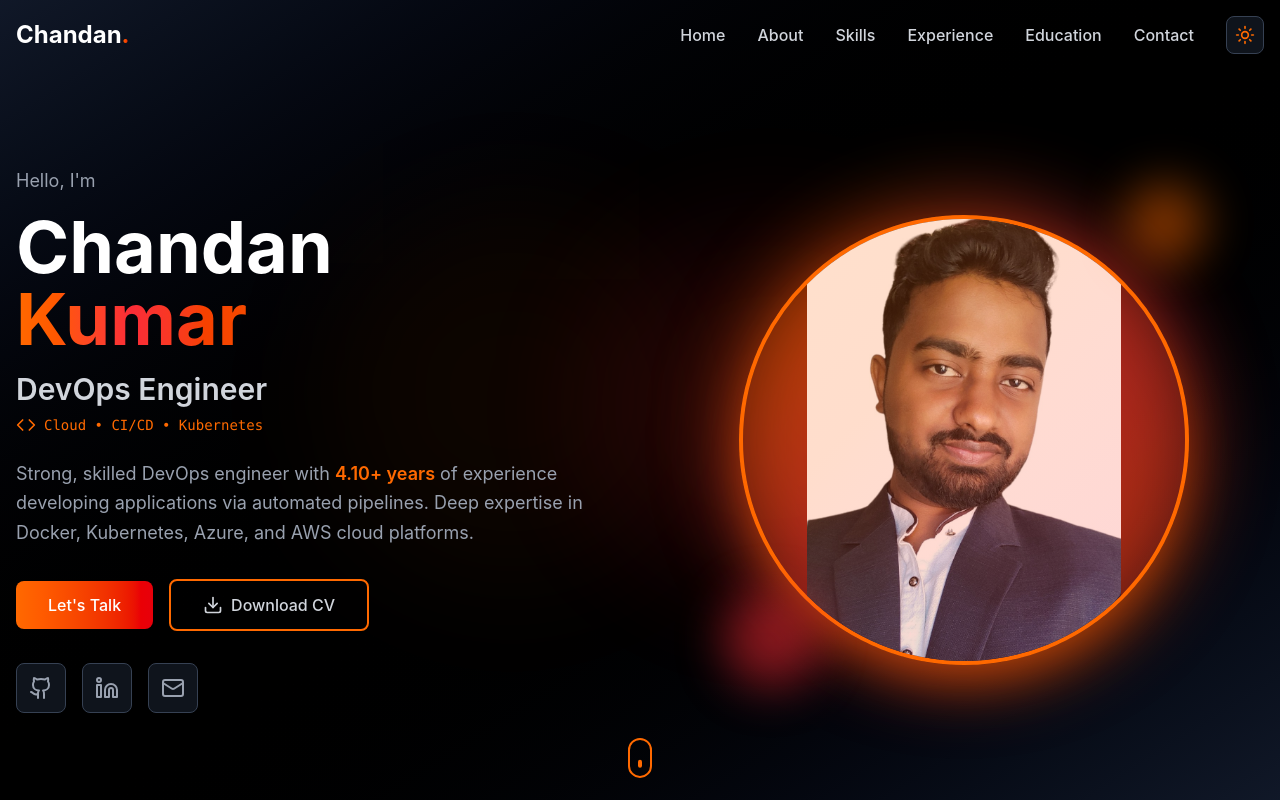
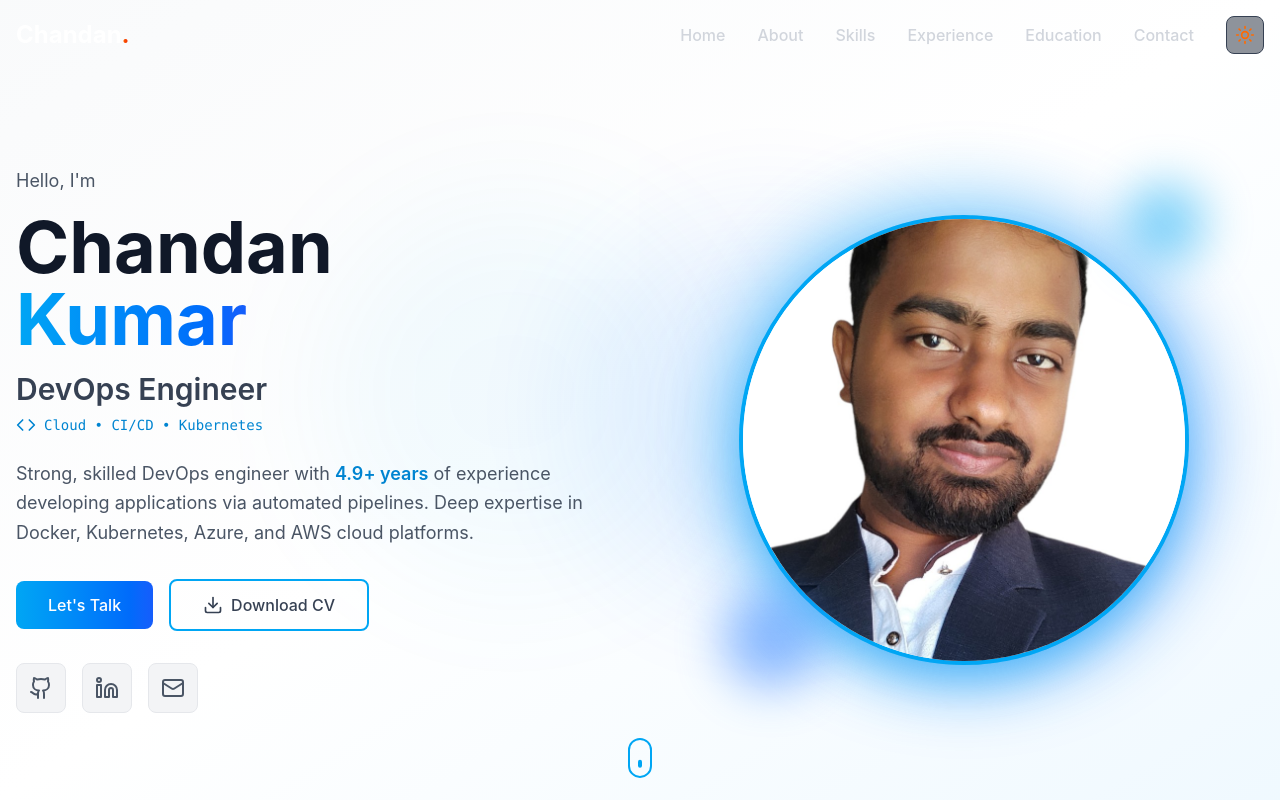
Before and after one commit to chandan0312/My-Portfolio, a React (Vite) app: page / in a window 1280 px wide. Shown: the top 800 px of the page. Built offline with nearby package versions, Linux system fonts and the light colour scheme.

Commit message:
new version

```diff
--- a/package.json
+++ b/package.json
@@ -45,6 +45,7 @@
     "date-fns": "3.6.0",
     "embla-carousel-react": "8.6.0",
     "input-otp": "1.4.2",
+    "jspdf": "^3.0.4",
     "lucide-react": "0.487.0",
     "motion": "12.23.24",
     "next-themes": "0.4.6",
@@ -69,7 +70,7 @@
     "vite": "6.3.5"
   },
   "peerDependencies": {
-    "react": "^18.3.1",
+    "react": "18.3.1",
     "react-dom": "18.3.1"
   },
   "peerDependenciesMeta": {
--- a/src/app/components/About.tsx
+++ b/src/app/components/About.tsx
@@ -5,7 +5,7 @@ export function About() {
   const highlights = [
     {
       icon: Server,
-      value: '4.10+',
+      value: '4.9+',
       label: 'Years Experience',
       color: 'from-orange-500 to-red-500',
     },
@@ -66,7 +66,7 @@ export function About() {
             </h3>
             <div className="space-y-4 text-gray-300 text-lg leading-relaxed">
               <p>
-                I am a <span className="text-orange-500 font-semibold">strong, skilled DevOps engineer</span> with 4.10 years of experience
+                I am a <span className="text-orange-500 font-semibold">strong, skilled DevOps engineer</span> with 4.9+ years of experience
                 developing, deploying, and managing applications using automated CI/CD pipelines across multiple environments. My expertise lies in
                 containerization, orchestration, and cloud infrastructure management, enabling scalable, reliable, and efficient application delivery.
               </p>
--- a/src/app/components/Contact.tsx
+++ b/src/app/components/Contact.tsx
@@ -103,7 +103,7 @@ export function Contact() {
             <div className="relative z-10">
               <h3 className="text-3xl md:text-4xl font-bold mb-4">Let's Work Together</h3>
               <p className="mb-8 text-orange-100 max-w-2xl mx-auto">
-                I'm always interested in hearing about new projects and opportunities.
+                I'm always interested in hearing about freelancing , new projects and opportunities.
                 Whether you have a question or just want to say hi, feel free to reach out!
               </p>
 
--- a/src/app/components/Footer.tsx
+++ b/src/app/components/Footer.tsx
@@ -15,7 +15,7 @@ export function Footer() {
                 <span className="bg-gradient-to-r from-orange-500 to-red-600 bg-clip-text text-transparent"> Kumar</span>
               </h3>
               <p className="text-gray-400 mb-4">
-                DevOps Engineer specializing in cloud infrastructure, containerization, and CI/CD automation.
+                DevOps Engineer specializing in CI/CD automation, Containerization, and Cloud.
               </p>
               <div className="flex gap-4">
                 <a
--- a/src/app/components/Hero.tsx
+++ b/src/app/components/Hero.tsx
@@ -1,16 +1,17 @@
 import { motion } from 'motion/react';
 import { Github, Linkedin, Mail, Download, Code } from 'lucide-react';
 import profileImage from '../../assets/c49d89cc3ba9dbd5284d66f0815ddfdd2cc8d3f6.png';
+import { generateCV } from '../utils/generateCV';
 
 export function Hero() {
   return (
     <section id="home" className="min-h-screen flex items-center justify-center relative overflow-hidden pt-20">
       {/* Background with gradient overlay */}
-      <div className="absolute inset-0 bg-gradient-to-br from-gray-900 via-black to-gray-900 dark:from-black dark:via-gray-950 dark:to-black" />
+      <div className="absolute inset-0 bg-gradient-to-br from-gray-50 via-white to-sky-50 dark:from-gray-900 dark:via-black dark:to-gray-900" />
 
       {/* Animated gradient orbs */}
-      <div className="absolute top-1/4 left-1/4 w-96 h-96 bg-orange-500/10 rounded-full blur-3xl animate-pulse" />
-      <div className="absolute bottom-1/4 right-1/4 w-96 h-96 bg-red-500/10 rounded-full blur-3xl animate-pulse" style={{ animationDelay: '1s' }} />
+      <div className="absolute top-1/4 left-1/4 w-96 h-96 bg-sky-500/10 dark:bg-orange-500/10 rounded-full blur-3xl animate-pulse" />
+      <div className="absolute bottom-1/4 right-1/4 w-96 h-96 bg-blue-500/10 dark:bg-red-500/10 rounded-full blur-3xl animate-pulse" style={{ animationDelay: '1s' }} />
 
       <div className="container mx-auto px-4 py-20 relative z-10">
         <div className="max-w-7xl mx-auto">
@@ -28,7 +29,7 @@ export function Hero() {
                 transition={{ delay: 0.2 }}
                 className="mb-4"
               >
-                <span className="text-lg text-gray-400">Hello, I'm</span>
+                <span className="text-lg text-gray-600 dark:text-gray-400">Hello, I'm</span>
               </motion.div>
 
               <motion.h1
@@ -37,9 +38,9 @@ export function Hero() {
                 transition={{ delay: 0.3 }}
                 className="text-5xl md:text-6xl lg:text-7xl font-bold mb-4"
               >
-                <span className="text-white">Chandan</span>
+                <span className="text-gray-900 dark:text-white">Chandan</span>
                 <br />
-                <span className="bg-gradient-to-r from-orange-500 via-red-500 to-orange-600 bg-clip-text text-transparent">
+                <span className="bg-gradient-to-r from-sky-500 to-blue-600 dark:from-orange-500 dark:via-red-500 dark:to-orange-600 bg-clip-text text-transparent">
                   Kumar
                 </span>
               </motion.h1>
@@ -50,10 +51,10 @@ export function Hero() {
                 transition={{ delay: 0.4 }}
                 className="mb-6"
               >
-                <h2 className="text-2xl md:text-3xl font-semibold text-gray-300 mb-2">
+                <h2 className="text-2xl md:text-3xl font-semibold text-gray-700 dark:text-gray-300 mb-2">
                   DevOps Engineer
                 </h2>
-                <div className="flex items-center gap-2 text-orange-500">
+                <div className="flex items-center gap-2 text-sky-600 dark:text-orange-500">
                   <Code size={20} />
                   <span className="text-sm font-mono">Cloud • CI/CD • Kubernetes</span>
                 </div>
@@ -63,9 +64,9 @@ export function Hero() {
                 initial={{ opacity: 0, y: 20 }}
                 animate={{ opacity: 1, y: 0 }}
                 transition={{ delay: 0.5 }}
-                className="text-lg text-gray-400 mb-8 max-w-xl leading-relaxed"
+                className="text-lg text-gray-600 dark:text-gray-400 mb-8 max-w-xl leading-relaxed"
               >
-                Strong, skilled DevOps engineer with <span className="text-orange-500 font-semibold">4.10+ years</span> of experience
+                Strong, skilled DevOps engineer with <span className="text-sky-600 dark:text-orange-500 font-semibold">4.9+ years</span> of experience
                 developing applications via automated pipelines. Deep expertise in Docker, Kubernetes, Azure, and AWS cloud platforms.
               </motion.p>
 
@@ -77,13 +78,16 @@ export function Hero() {
               >
                 <button
                   onClick={() => document.querySelector('#contact')?.scrollIntoView({ behavior: 'smooth' })}
-                  className="group relative px-8 py-3 bg-gradient-to-r from-orange-500 to-red-600 text-white rounded-lg overflow-hidden transition-all hover:shadow-lg hover:shadow-orange-500/50 hover:scale-105"
+                  className="group relative px-8 py-3 bg-gradient-to-r from-sky-500 to-blue-600 dark:from-orange-500 dark:to-red-600 text-white rounded-lg overflow-hidden transition-all hover:shadow-lg hover:shadow-sky-500/50 dark:hover:shadow-orange-500/50 hover:scale-105"
                 >
                   <span className="relative z-10">Let's Talk</span>
-                  <div className="absolute inset-0 bg-gradient-to-r from-red-600 to-orange-500 opacity-0 group-hover:opacity-100 transition-opacity" />
+                  <div className="absolute inset-0 bg-gradient-to-r from-blue-600 to-sky-500 dark:from-red-600 dark:to-orange-500 opacity-0 group-hover:opacity-100 transition-opacity" />
                 </button>
 
-                <button className="px-8 py-3 bg-transparent text-gray-300 border-2 border-orange-500 rounded-lg hover:bg-orange-500/10 transition-all flex items-center gap-2 hover:scale-105">
+                <button
+                  onClick={generateCV}
+                  className="px-8 py-3 bg-transparent text-gray-700 dark:text-gray-300 border-2 border-sky-500 dark:border-orange-500 rounded-lg hover:bg-sky-50 dark:hover:bg-orange-500/10 transition-all flex items-center gap-2 hover:scale-105"
+                >
                   <Download size={20} />
                   Download CV
                 </button>
@@ -99,25 +103,25 @@ export function Hero() {
                   href="https://github.com/chandan0312"
                   target="_blank"
                   rel="noopener noreferrer"
-                  className="group p-3 bg-gray-800/50 backdrop-blur-sm rounded-lg border border-gray-700 hover:border-orange-500 transition-all hover:scale-110"
+                  className="group p-3 bg-gray-100 dark:bg-gray-800/50 backdrop-blur-sm rounded-lg border border-gray-200 dark:border-gray-700 hover:border-sky-500 dark:hover:border-orange-500 transition-all hover:scale-110"
                 >
-                  <Github size={24} className="text-gray-400 group-hover:text-orange-500 transition-colors" />
+                  <Github size={24} className="text-gray-600 dark:text-gray-400 group-hover:text-sky-600 dark:group-hover:text-orange-500 transition-colors" />
                 </a>
 
                 <a
                   href="https://www.linkedin.com/in/chandan-kumar-6395a8189"
                   target="_blank"
                   rel="noopener noreferrer"
-                  className="group p-3 bg-gray-800/50 backdrop-blur-sm rounded-lg border border-gray-700 hover:border-orange-500 transition-all hover:scale-110"
+                  className="group p-3 bg-gray-100 dark:bg-gray-800/50 backdrop-blur-sm rounded-lg border border-gray-200 dark:border-gray-700 hover:border-sky-500 dark:hover:border-orange-500 transition-all hover:scale-110"
                 >
-                  <Linkedin size={24} className="text-gray-400 group-hover:text-orange-500 transition-colors" />
+                  <Linkedin size={24} className="text-gray-600 dark:text-gray-400 group-hover:text-sky-600 dark:group-hover:text-orange-500 transition-colors" />
                 </a>
 
                 <a
                   href="mailto:chndnkumar666@gmail.com"
-                  className="group p-3 bg-gray-800/50 backdrop-blur-sm rounded-lg border border-gray-700 hover:border-orange-500 transition-all hover:scale-110"
+                  className="group p-3 bg-gray-100 dark:bg-gray-800/50 backdrop-blur-sm rounded-lg border border-gray-200 dark:border-gray-700 hover:border-sky-500 dark:hover:border-orange-500 transition-all hover:scale-110"
                 >
-                  <Mail size={24} className="text-gray-400 group-hover:text-orange-500 transition-colors" />
+                  <Mail size={24} className="text-gray-600 dark:text-gray-400 group-hover:text-sky-600 dark:group-hover:text-orange-500 transition-colors" />
                 </a>
               </motion.div>
             </motion.div>
@@ -130,7 +134,7 @@ export function Hero() {
               className="relative flex justify-center order-1 lg:order-2"
             >
               <div className="relative w-80 h-80 md:w-96 md:h-96 lg:w-[450px] lg:h-[450px]">
-                {/* Glowing orange circle background */}
+                {/* Glowing circle background */}
                 <motion.div
                   animate={{
                     scale: [1, 1.05, 1],
@@ -141,16 +145,16 @@ export function Hero() {
                     repeat: Infinity,
                     ease: "easeInOut"
                   }}
-                  className="absolute inset-0 bg-gradient-to-br from-orange-500 via-red-500 to-orange-600 rounded-full blur-2xl opacity-50"
+                  className="absolute inset-0 bg-gradient-to-br from-sky-500 to-blue-600 dark:from-orange-500 dark:via-red-500 dark:to-orange-600 rounded-full blur-2xl opacity-50"
                 />
 
-                {/* Profile image container with glow effect */}
-                <div className="relative w-full h-full rounded-full overflow-hidden border-4 border-orange-500 shadow-2xl shadow-orange-500/50">
-                  <div className="absolute inset-0 bg-gradient-to-br from-orange-500/20 to-red-500/20 z-10" />
+                {/* Profile image container */}
+                <div className="relative w-full h-full rounded-full overflow-hidden border-4 border-sky-500 dark:border-orange-500 shadow-2xl shadow-sky-500/50 dark:shadow-orange-500/50 bg-white dark:bg-transparent">
                   <img
                     src={profileImage}
                     alt="Chandan Kumar"
-                    className="w-full h-full object-contain relative z-0"
+                    className="w-full h-full object-cover"
+                    style={{ objectPosition: 'center' }}
                   />
                 </div>
 
@@ -158,7 +162,7 @@ export function Hero() {
                 <motion.div
                   animate={{ rotate: 360 }}
                   transition={{ duration: 20, repeat: Infinity, ease: "linear" }}
-                  className="absolute inset-0 rounded-full border-2 border-dashed border-orange-500/30"
+                  className="absolute inset-0 rounded-full border-2 border-dashed border-sky-500/30 dark:border-orange-500/30"
                   style={{ padding: '10px' }}
                 />
 
@@ -166,12 +170,12 @@ export function Hero() {
                 <motion.div
                   animate={{ y: [0, -20, 0] }}
                   transition={{ duration: 3, repeat: Infinity }}
-                  className="absolute -top-4 -right-4 w-20 h-20 bg-orange-500 rounded-full opacity-50 blur-xl"
+                  className="absolute -top-4 -right-4 w-20 h-20 bg-sky-500 dark:bg-orange-500 rounded-full opacity-50 blur-xl"
                 />
                 <motion.div
                   animate={{ y: [0, 20, 0] }}
                   transition={{ duration: 4, repeat: Infinity }}
-                  className="absolute -bottom-4 -left-4 w-24 h-24 bg-red-500 rounded-full opacity-50 blur-xl"
+                  className="absolute -bottom-4 -left-4 w-24 h-24 bg-blue-500 dark:bg-red-500 rounded-full opacity-50 blur-xl"
                 />
               </div>
             </motion.div>
@@ -183,13 +187,13 @@ export function Hero() {
       <motion.div
         animate={{ y: [0, 10, 0] }}
         transition={{ duration: 2, repeat: Infinity }}
-        className="absolute bottom-8 left-1/2 transform -translate-x-1/2 text-orange-500"
+        className="absolute bottom-8 left-1/2 transform -translate-x-1/2 text-sky-600 dark:text-orange-500"
       >
-        <div className="w-6 h-10 border-2 border-orange-500 rounded-full flex justify-center p-2">
+        <div className="w-6 h-10 border-2 border-sky-500 dark:border-orange-500 rounded-full flex justify-center p-2">
           <motion.div
             animate={{ y: [0, 12, 0] }}
             transition={{ duration: 2, repeat: Infinity }}
-            className="w-1 h-2 bg-orange-500 rounded-full"
+            className="w-1 h-2 bg-sky-500 dark:bg-orange-500 rounded-full"
           />
         </div>
       </motion.div>
--- a/src/app/components/Skills.tsx
+++ b/src/app/components/Skills.tsx
@@ -6,7 +6,7 @@ export function Skills() {
     {
       icon: Cloud,
       category: 'DevOps & CI/CD',
-      skills: ['DevOps CI/CD', 'Jenkins', 'Git/GitHub/GitLab', 'Azure Release Pipeline', 'GitHub Actions'],
+      skills: ['DevOps CI/CD', 'GitHub Actions', 'Git/GitHub/', 'Azure Release Pipeline', 'Terraform' ,'SonarQube'],
       color: 'from-orange-500 to-red-500',
     },
     {
--- /dev/null
+++ b/src/app/utils/generateCV.ts
@@ -0,0 +1,110 @@
+import jsPDF from 'jspdf';
+
+export const generateCV = () => {
+  const doc = new jsPDF();
+
+  // Set font
+  doc.setFont('helvetica');
+
+  // Header
+  doc.setFontSize(24);
+  doc.setTextColor(249, 115, 22); // Orange color
+  doc.text('CHANDAN KUMAR', 105, 20, { align: 'center' });
+
+  doc.setFontSize(14);
+  doc.setTextColor(0, 0, 0);
+  doc.text('DevOps Engineer', 105, 28, { align: 'center' });
+
+  // Contact Info
+  doc.setFontSize(10);
+  doc.text('Email: chndnkumar666@gmail.com | Phone: +91-9934457318', 105, 35, { align: 'center' });
+  doc.text('LinkedIn: linkedin.com/in/chandan-kumar-6395a8189 | GitHub: github.com/chandan0312', 105, 40, { align: 'center' });
+
+  // Line
+  doc.setDrawColor(249, 115, 22);
+  doc.setLineWidth(0.5);
+  doc.line(20, 45, 190, 45);
+
+  // Summary
+  doc.setFontSize(14);
+  doc.setTextColor(249, 115, 22);
+  doc.text('PROFESSIONAL SUMMARY', 20, 55);
+  doc.setFontSize(10);
+  doc.setTextColor(0, 0, 0);
+  const summary = 'Strong, skilled DevOps engineer with 4.9+ years of experience developing applications via automated pipelines in various environments. Deep expertise in Docker, Kubernetes, Azure, and AWS cloud platforms.';
+  doc.text(summary, 20, 62, { maxWidth: 170 });
+
+  // Experience
+  doc.setFontSize(14);
+  doc.setTextColor(249, 115, 22);
+  doc.text('WORK EXPERIENCE', 20, 80);
+
+  // Job 1
+  doc.setFontSize(11);
+  doc.setTextColor(0, 0, 0);
+  doc.setFont('helvetica', 'bold');
+  doc.text('Systems Engineer', 20, 88);
+  doc.setFont('helvetica', 'normal');
+  doc.setFontSize(10);
+  doc.text('Tata Consultancy Services (TCS) | JAN 2021 - Present', 20, 93);
+  doc.text('• Working with Docker and Kubernetes for containerization and orchestration', 20, 99);
+  doc.text('• Building end-to-end CI/CD pipelines using Jenkins, GitHub, Azure, and GitHub Actions', 20, 104);
+  doc.text('• Managing technical debt projects with focus on containerization', 20, 109);
+
+  // Job 2
+  doc.setFontSize(11);
+  doc.setFont('helvetica', 'bold');
+  doc.text('DevOps/Support/Developer', 20, 118);
+  doc.setFont('helvetica', 'normal');
+  doc.setFontSize(10);
+  doc.text('Acchanz System Pvt. Ltd | FEB 2021 - NOV/DEC 2022', 20, 123);
+  doc.text('• Used DevOps tools like Jenkins, GitHub Actions, Azure, AWS, and GitHub', 20, 129);
+  doc.text('• Infrastructure automation using Terraform and Ansible', 20, 134);
+  doc.text('• Application migration and containerization', 20, 139);
+
+  // Skills
+  doc.setFontSize(14);
+  doc.setTextColor(249, 115, 22);
+  doc.text('TECHNICAL SKILLS', 20, 152);
+  doc.setFontSize(10);
+  doc.setTextColor(0, 0, 0);
+  doc.text('DevOps & CI/CD: Jenkins, Git/GitHub, Azure Release Pipeline, GitHub Actions', 20, 159);
+  doc.text('Containerization: Docker, Kubernetes, Container Registry, Helm', 20, 164);
+  doc.text('Cloud Platforms: AWS, Azure, Linux', 20, 169);
+  doc.text('Infrastructure as Code: Terraform, Ansible, CloudFormation', 20, 174);
+  doc.text('Programming: Python, Bash, PowerShell', 20, 179);
+
+  // Education
+  doc.setFontSize(14);
+  doc.setTextColor(249, 115, 22);
+  doc.text('EDUCATION', 20, 192);
+  doc.setFontSize(10);
+  doc.setTextColor(0, 0, 0);
+  doc.setFont('helvetica', 'bold');
+  doc.text('Bachelor of Technology', 20, 199);
+  doc.setFont('helvetica', 'normal');
+  doc.text('VBU, Jharkhand', 20, 204);
+
+  // Certifications
+  doc.setFontSize(14);
+  doc.setTextColor(249, 115, 22);
+  doc.text('CERTIFICATIONS', 20, 217);
+  doc.setFontSize(10);
+  doc.setTextColor(0, 0, 0);
+  doc.text('• AWS Cloud Practitioner Certification Basic', 20, 224);
+  doc.text('• GitHub Foundation Certification', 20, 229);
+  doc.text('• GitHub Actions Certification', 20, 234);
+  doc.text('• Basic Python Programming', 20, 239);
+
+  // Languages
+  doc.setFontSize(14);
+  doc.setTextColor(249, 115, 22);
+  doc.text('LANGUAGES', 20, 252);
+  doc.setFontSize(10);
+  doc.setTextColor(0, 0, 0);
+  doc.text('• English: Speaking / Reading / Writing', 20, 259);
+  doc.text('• Hindi: Native Language', 20, 264);
+
+  // Save the PDF
+  doc.save('Chandan_Kumar_CV.pdf');
+};
```
Also changed, not shown: src/app/components/Education.tsx (+7 -7 lines), 2 other files (tests, documents, lock files or other folders).
